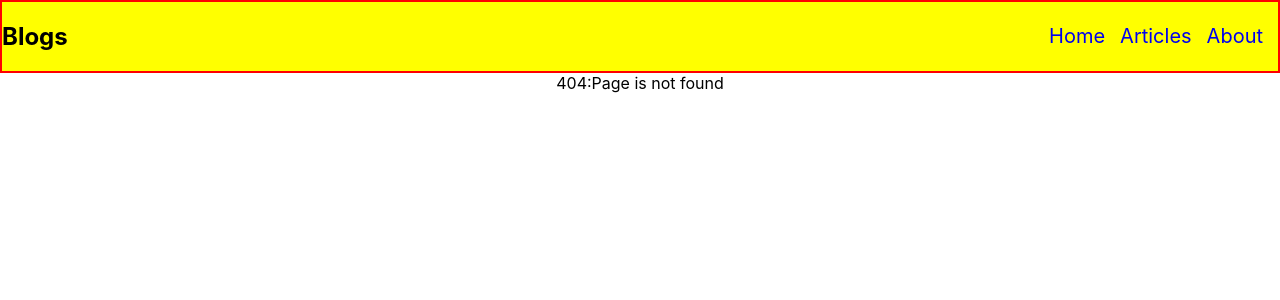
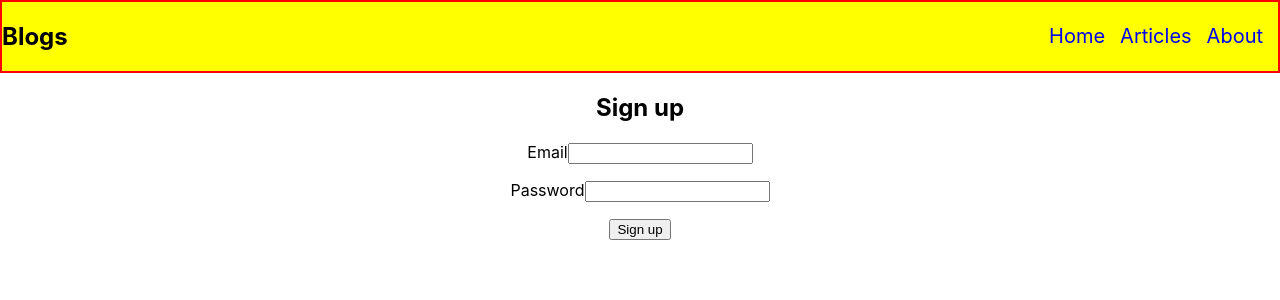
Before and after one commit to anilbdev/blog-app-frontend, a React (Create React App) app: page /login in a window 1280 px wide. Before the commit this address had no page. Shown: the top 300 px of the page. Built offline with nearby package versions, Linux system fonts and the light colour scheme.

Commit message:
Login Bp added

```diff
--- a/src/App.js
+++ b/src/App.js
@@ -7,6 +7,7 @@ import ArticlePage from './pages/ArticlePage';
 import Error from './pages/Error';
 import Header from './componenets/Header';
 import Signup from './pages/Signup';
+import Login from './pages/Login';
 function App() {
   return (
     <BrowserRouter>
@@ -15,6 +16,7 @@ function App() {
         <Routes>
           <Route path='/' element={<Home/>} />
           <Route path='/signup' element={<Signup/>} />
+          <Route path='/login' element={<Login/>} />
           <Route path='/about' element={<About/>} />
           <Route path='/articles-list' element={<ArticlesList/>} />
           <Route path='/article/:name' element={<ArticlePage/>} />
--- /dev/null
+++ b/src/pages/Login.jsx
@@ -0,0 +1,65 @@
+import React, { useEffect, useState } from "react"
+
+function Login() {
+  const [formValues, setFormValues] = useState({
+    email: "",
+    password: "",
+  })
+  const [formErrorValues, setFormErrorValues] = useState({})
+
+  // Flag for submit click
+  const [isSubmit, setIsSubmit] = useState(false)
+
+  // function for onchange
+  const handleOnChange = event => {
+    const { name, value } = event.target
+    setFormValues({ ...formValues, [name]: value })
+  }
+
+  //validation and sending details to server
+  const handleSubmit = event => {
+    event.preventDefault()
+    // setFormErrorValues(validation(formValues))
+    setIsSubmit(true)
+  }
+
+  useEffect(() => {
+    // if (Object.keys(formErrorValues).length === 0 && isSubmit)
+    alert("Succesfull login")
+  }, [isSubmit])
+
+  return (
+    <div>
+      <form className="form-container" onSubmit={handleSubmit}>
+        <h2>Sign up</h2>
+        <div className="form-inputs">
+          <label htmlFor="email">
+            Email
+            <input
+              name="email"
+              type="text"
+              id="email"
+              value={formValues.email}
+              onChange={handleOnChange}
+            />
+            <p>{formErrorValues.email}</p>
+          </label>
+          <label htmlFor="password">
+            Password
+            <input
+              name="password"
+              type="password"
+              id="password"
+              value={formValues.password}
+              onChange={handleOnChange}
+            />
+            <p>{formErrorValues.password}</p>
+          </label>
+        </div>
+        <button type="submit">Sign up</button>
+      </form>
+    </div>
+  )
+}
+
+export default Login
```
